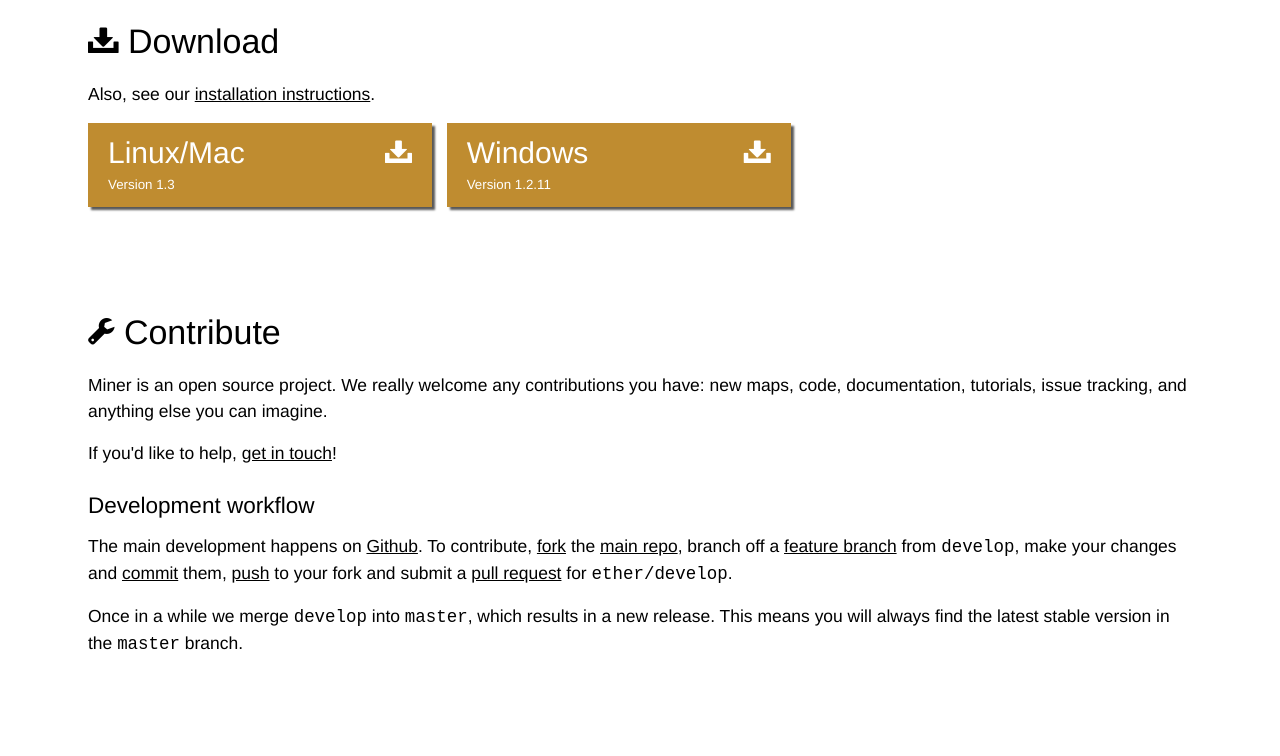
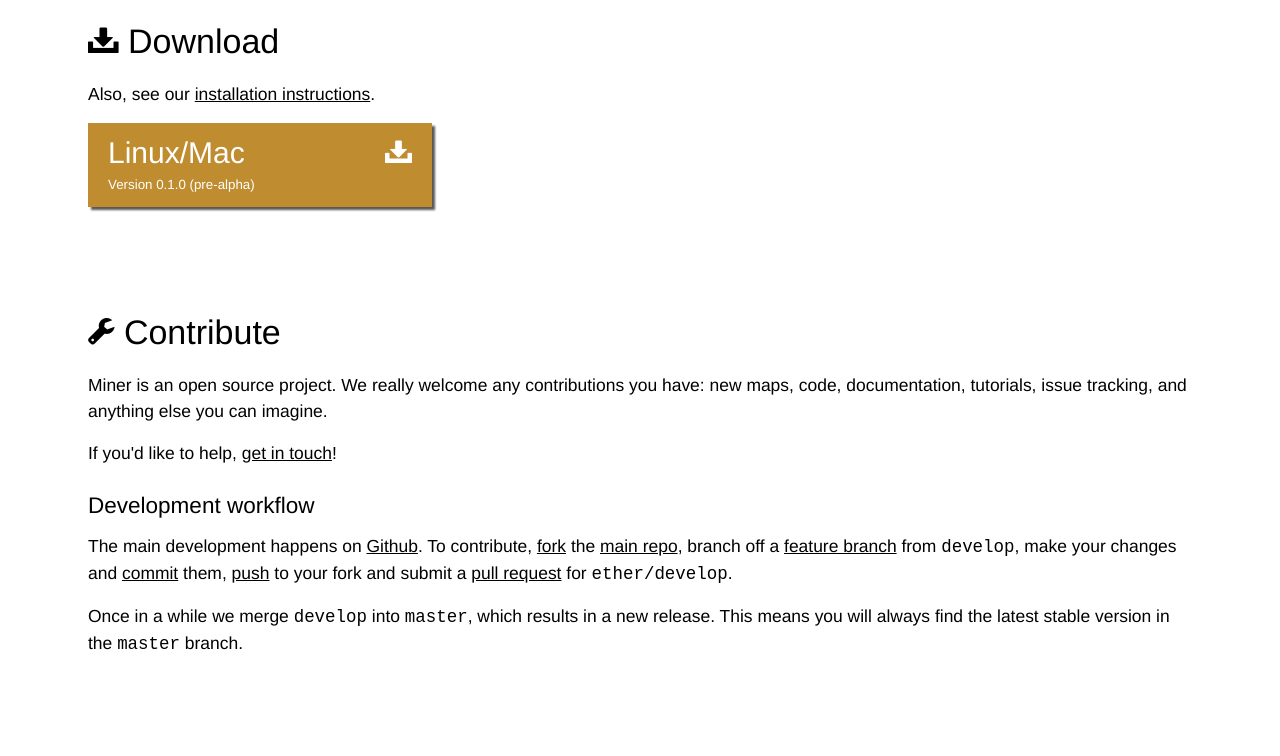
Before and after one commit to alexanderjfink/miner, a website: page index.html in a window 1280 px wide. Shown: the part 1220-1976 px from the top of the page. Drawn offline with nearby package versions, Linux system fonts and the light colour scheme.

Commit message:
small fix to installation instructions

```diff
--- a/index.html
+++ b/index.html
@@ -102,9 +102,9 @@
 	<a class="scroll wrap" name="download" id="download"></a>
 	<div class="content wrap">
 		<h1><i class="icon-download-alt"></i> Download</h1>
-		<p>Also, see our <a href="https://github.com/ether/etherpad-lite#installation">installation instructions</a>.<p>
-		<div class="button"><a href="http://github.com/ether/etherpad-lite/zipball/master"><i class="icon-download-alt"></i>Linux/Mac</a><br/><span>Version 1.3</span></div>
-		<div class="button"><a href="http://etherpad.org/downloads/etherpad-lite-win-1.2.11-b1b6289eb3.zip"><i class="icon-download-alt"></i>Windows</a><br/><span>Version 1.2.11</span></div>
+		<p>Also, see our <a href="https://github.com/alexanderjfink/miner/#installation">installation instructions</a>.<p>
+		<div class="button"><a href="http://github.com/alexanderjfink/miner/#installation"><i class="icon-download-alt"></i>Linux/Mac</a><br/><span>Version 0.1.0 (pre-alpha)</span></div>
+		<!-- <div class="button"><a href="http://etherpad.org/downloads/etherpad-lite-win-1.2.11-b1b6289eb3.zip"><i class="icon-download-alt"></i>Windows</a><br/><span>Version 1.2.11</span></div>-->
 	</div>
 
 	<a class="scroll wrap" name="contribute" id="contribute"></a>
```
